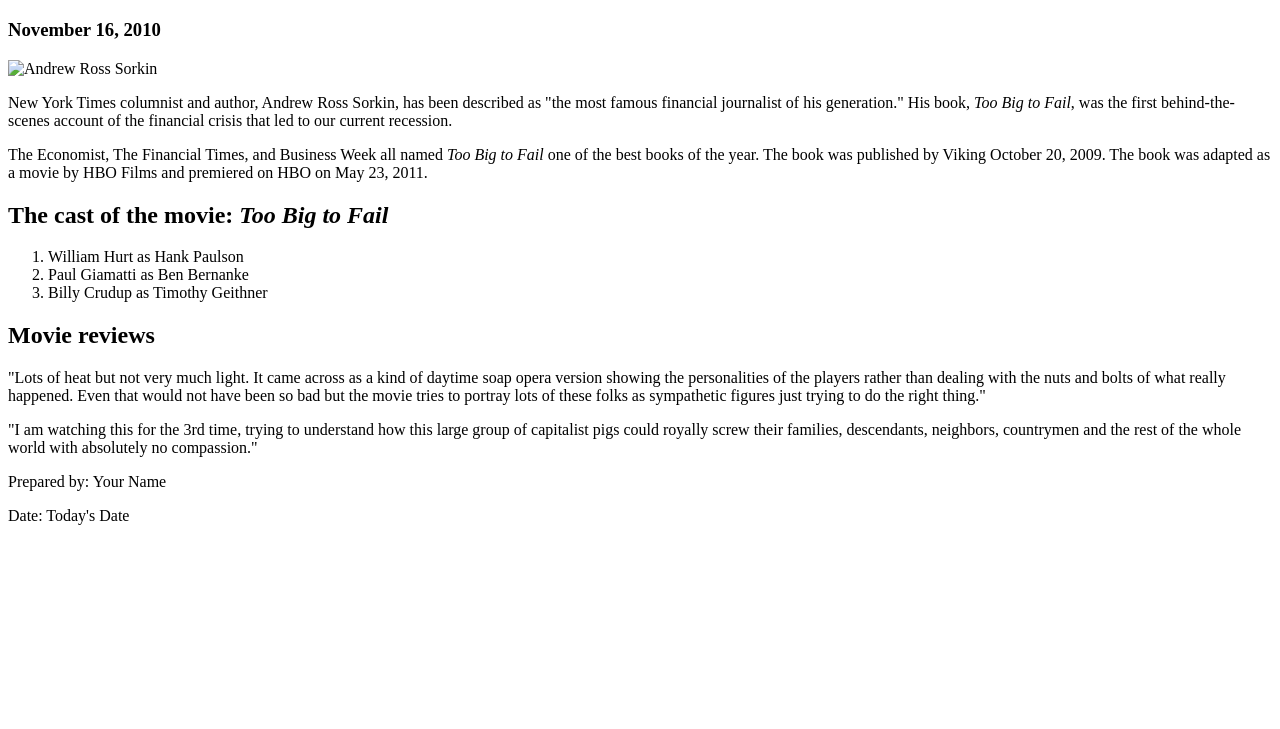
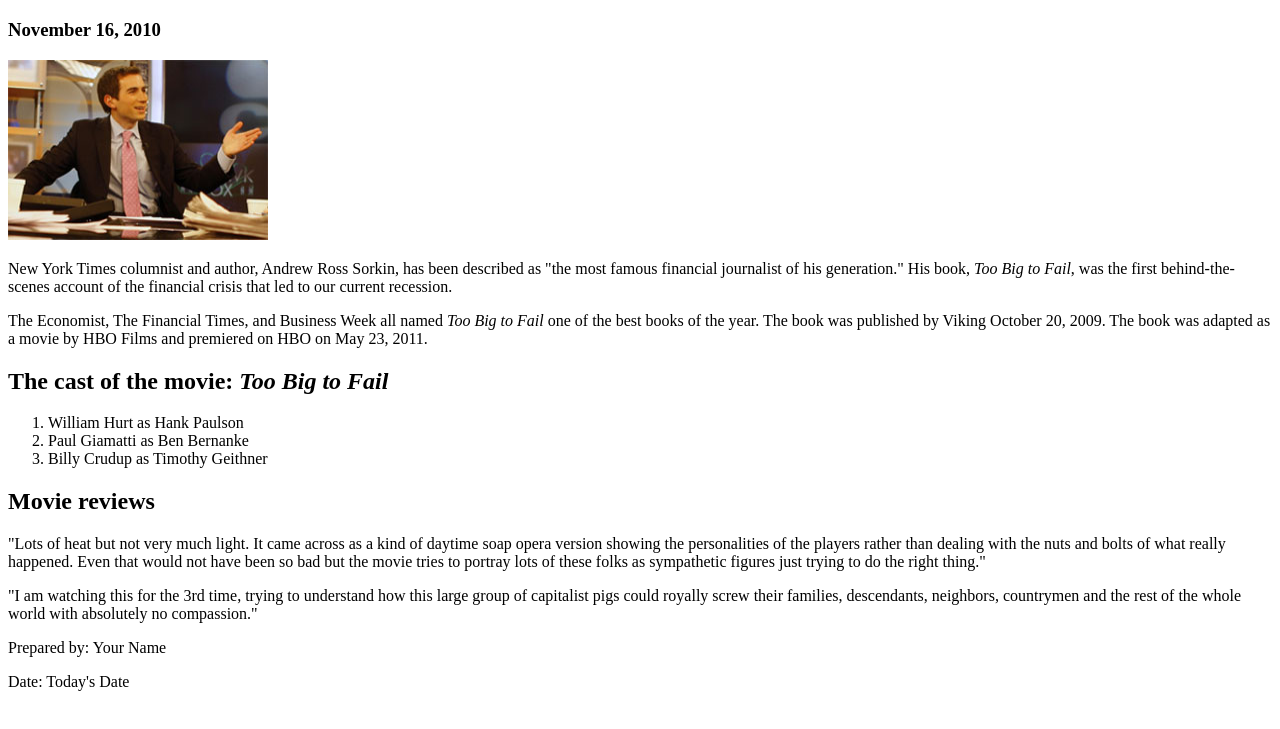
Before and after one commit to srp236/A09, a plain HTML site: page c03x_sorkin.html in a window 1280 px wide. Shown: the part 61-790 px from the top of the page. Drawn offline with Linux system fonts and the light colour scheme.

Commit message:
Update c03x_sorkin.html

```diff
--- a/c03x_sorkin.html
+++ b/c03x_sorkin.html
@@ -10,7 +10,7 @@
 	<main>
 		<h1>Andrew Ross Sorkin, author of <i>Too Big to Fail</i></h1>
 		<h3>November 16, 2010</h3>
-		<img src="../images/sorkin_desk260.jpg" alt="Andrew Ross Sorkin" height="180" width="260">
+		<img src="sorkin_desk260.jpg" alt="Andrew Ross Sorkin" height="180" width="260">
 
 		<p>New York Times columnist and author, Andrew Ross Sorkin, has been described as &quot;the most famous financial journalist of his generation.&#34; His book, <i>Too Big to Fail</i>, was the first behind-the-scenes account of the financial crisis that led to our current recession.</p>
 
```
